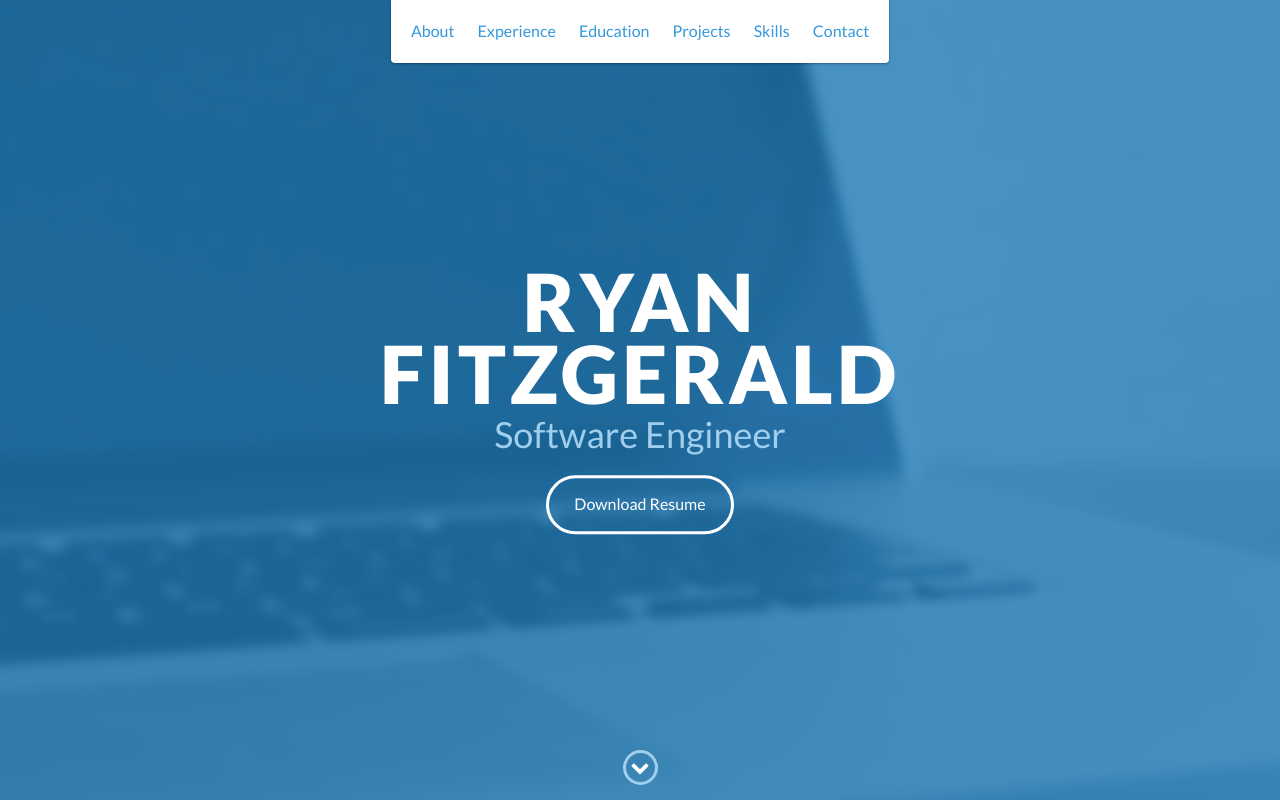
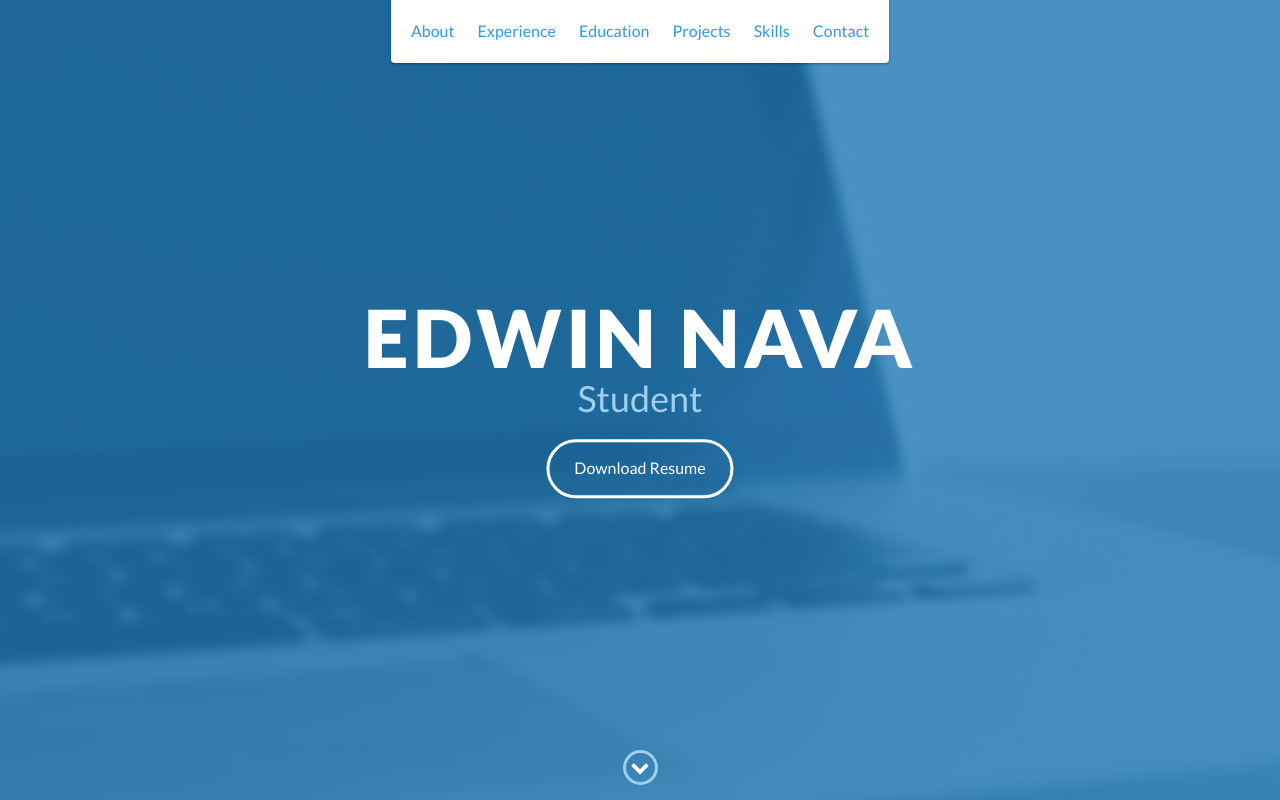
Before and after one commit to edwinnava/edwinnava.github.io, a website: page index.html in a window 1280 px wide. Shown: the top 800 px of the page. Drawn offline with nearby package versions, Linux system fonts and the light colour scheme.

Commit message:
Update index.html

```diff
--- a/index.html
+++ b/index.html
@@ -48,8 +48,8 @@
 
     <div id="lead">
         <div id="lead-content">
-            <h1>Ryan Fitzgerald</h1>
-            <h2>Software Engineer</h2>
+            <h1>Edwin Nava </h1>
+            <h2>Student</h2>
             <a href="#" class="btn-rounded-white">Download Resume</a>
         </div>
         <!-- End #lead-content -->
```
